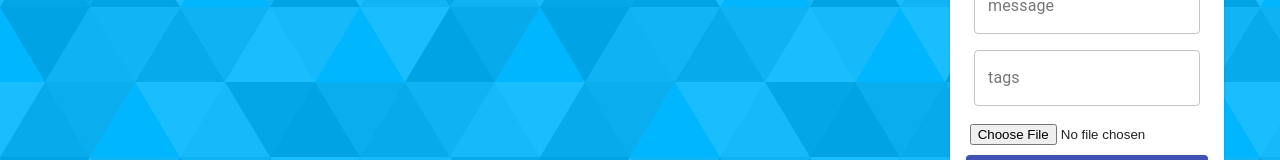
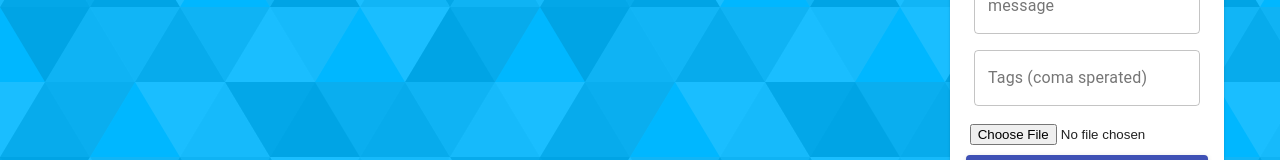
Before and after one commit to lisa1501/Memories-Application-MERN, a React (Create React App) app in the folder client/: page /posts in a window 1280 px wide. Shown: the part 443-603 px from the top of the page. Built offline with nearby package versions, Linux system fonts and the light colour scheme; no server answers; sample sign-in values are in the browser's storage.

Commit message:
fixed the issue search button not working for searching by tags

```diff
--- a/client/src/components/Form/Form.js
+++ b/client/src/components/Form/Form.js
@@ -75,7 +75,7 @@ const Form = ({currentId, setCurrentId }) => {
                 <TextField
                     name="tags"
                     variant="outlined"
-                    label="tags"
+                    label="Tags (coma sperated)"
                     fullWidth
                     value={postData.tags}
                     onChange={(e) => setPostData({ ...postData, tags: e.target.value.split(',') })}
--- a/client/src/components/Home/Home.js
+++ b/client/src/components/Home/Home.js
@@ -25,13 +25,12 @@ const Home = () => {
     const [search, setSearch] = useState('');
     const [tags, setTags] = useState([]);
 
-
     useEffect(()=>{
         dispatch(getPosts());
     },[currentId, dispatch])
 
     const searchPost = () =>{
-        if(search.trim()) {
+        if(search.trim() || tags ) {
             dispatch(getPostsBySearch({ search, tags: tags.join(',')}))
         }else{
             history.push('/')
```
